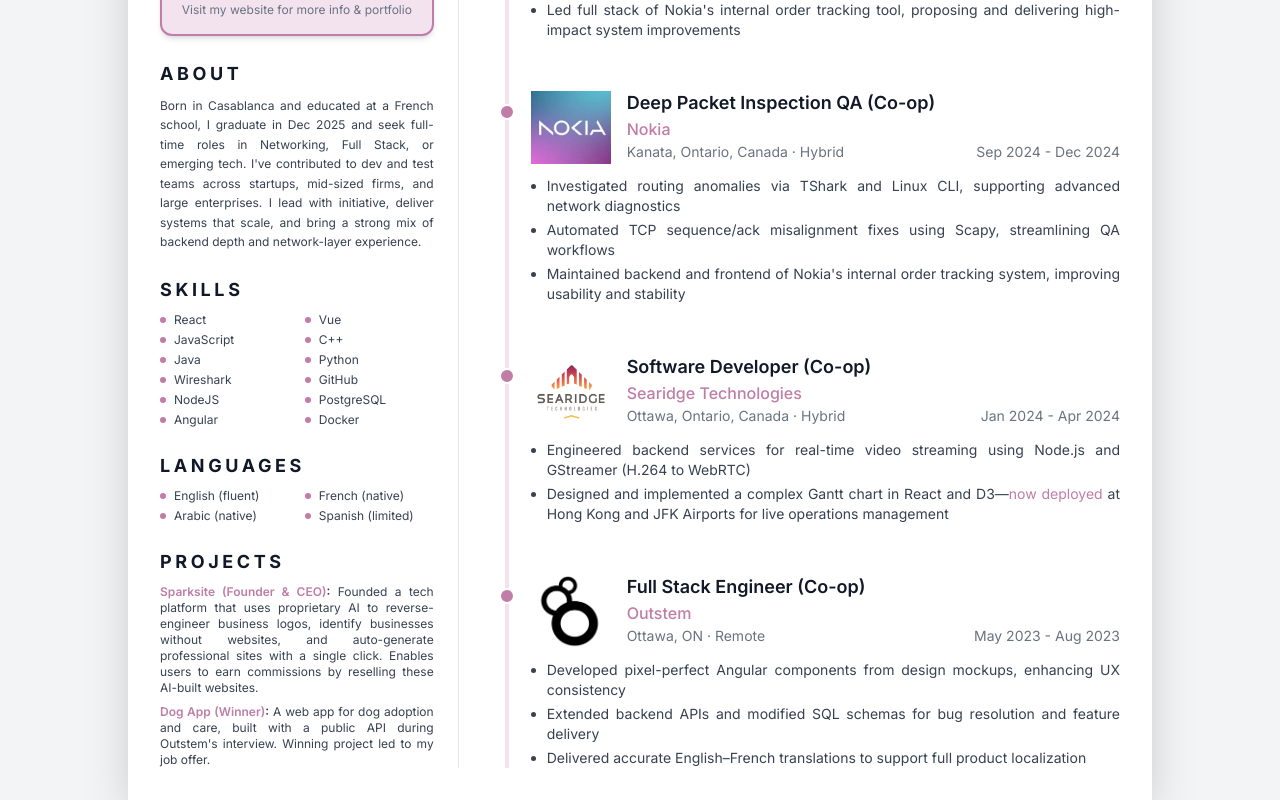
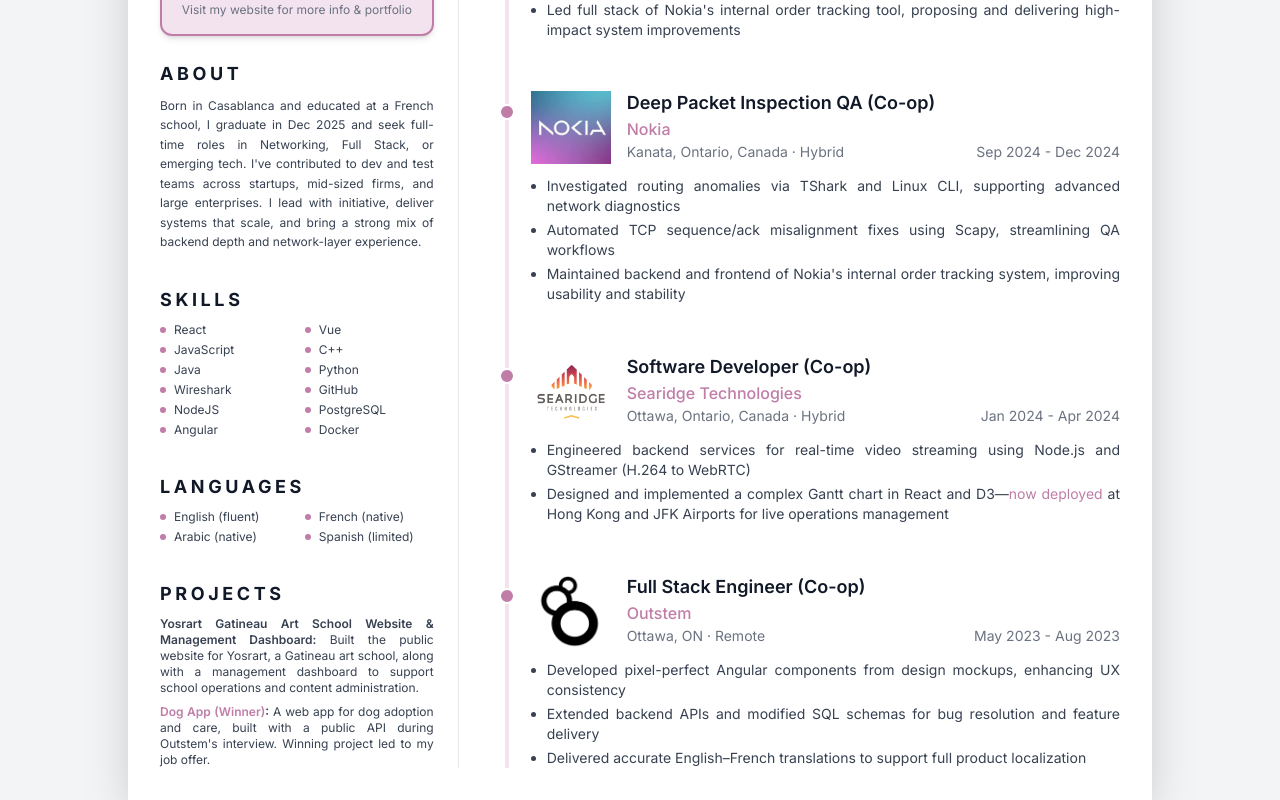
Before and after one commit to linamoussadek/Lina-Moussadek-CV, a Next.js app: page /cv in a window 1280 px wide. Shown: the part 526-1326 px from the top of the page. Built offline with nearby package versions, Linux system fonts and the light colour scheme.

Commit message:
Update CV Yosrart project entry
Co-authored-by: Lina Moussadek <linamoussadek@users.noreply.github.com>

```diff
--- a/app/cv/page.tsx
+++ b/app/cv/page.tsx
@@ -272,7 +272,7 @@ export default function CVPage() {
                   <h2 className="text-lg font-bold text-gray-900 dark:text-white light:text-gray-900 mb-2 tracking-[0.2em]">PROJECTS</h2>
                   <div className="space-y-2">
                     <div className="text-xs text-gray-700 dark:text-gray-300 light:text-gray-700 text-justify">
-                      <span className="font-semibold"><a href="https://linamoussadek.com/sparksite" target="_blank" rel="noopener noreferrer" className="text-[var(--mauve)] dark:text-gray-400 light:text-gray-600 hover:underline">Sparksite (Founder & CEO)</a>:</span> Founded a tech platform that uses proprietary AI to reverse-engineer business logos, identify businesses without websites, and auto-generate professional sites with a single click. Enables users to earn commissions by reselling these AI-built websites.
+                      <span className="font-semibold">Yosrart Gatineau Art School Website & Management Dashboard:</span> Built the public website for Yosrart, a Gatineau art school, along with a management dashboard to support school operations and content administration.
                     </div>
                     <div className="text-xs text-gray-700 dark:text-gray-300 light:text-gray-700 text-justify">
                       <span className="font-semibold"><a href="https://linamoussadek.github.io/DogApp/" target="_blank" rel="noopener noreferrer" className="text-[var(--mauve)] dark:text-gray-400 light:text-gray-600 hover:underline">Dog App (Winner)</a>:</span> A web app for dog adoption and care, built with a public API during Outstem's interview. Winning project led to my job offer.
```
